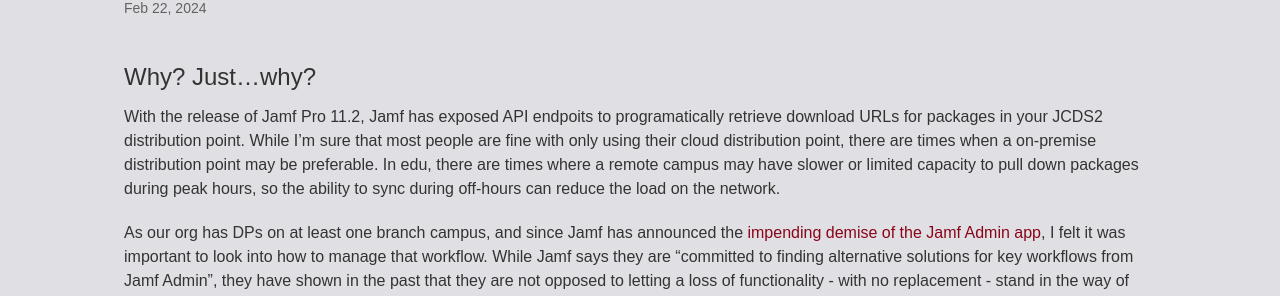
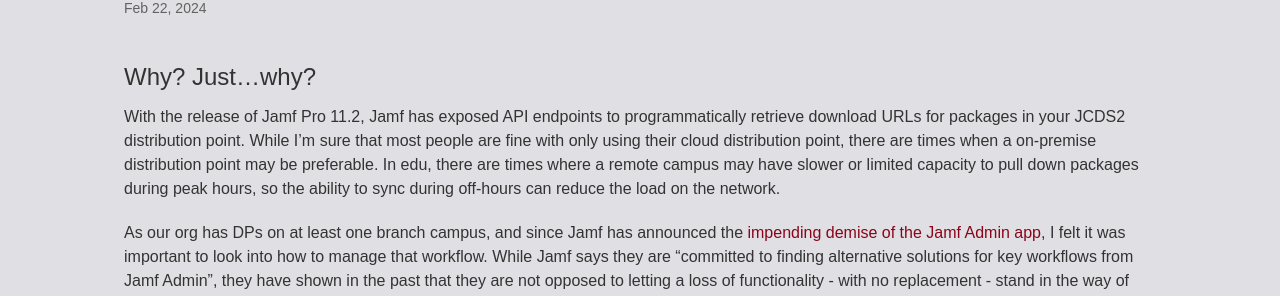
Before and after one commit to lazymacadmin/lazymacadmin.github.io, a Jekyll site: the page built from _posts/2024-02-22-manually-syncing-jcds2-to-on-prem-dp.md, in a window 1280 px wide and 900 px high. Shown: the part 205-501 px from the top of the window. Built offline with Jekyll 4.4.1, drawn with Linux system fonts in a browser that asks for light colours; some web fonts are replaced; comment, search, counter and statistics services are not loaded; some of the changed text lies outside the part shown.

Commit message:
spelling. pssh.

```diff
--- a/_posts/2024-02-22-manually-syncing-jcds2-to-on-prem-dp.md
+++ b/_posts/2024-02-22-manually-syncing-jcds2-to-on-prem-dp.md
@@ -6,7 +6,7 @@ meta: JCDS JCDS2 On-premise Jamf Distribution Point
 ---
 ## Why? Just...why?
 
-With the release of Jamf Pro 11.2, Jamf has exposed API endpoits to programatically retrieve download URLs for packages in your JCDS2 distribution point. While I'm sure that most people are fine with only using their cloud distribution point, there are times when a on-premise distribution point may be preferable. In edu, there are times where a remote campus may have slower or limited capacity to pull down packages during peak hours, so the ability to sync during off-hours can reduce the load on the network.
+With the release of Jamf Pro 11.2, Jamf has exposed API endpoints to programmatically retrieve download URLs for packages in your JCDS2 distribution point. While I'm sure that most people are fine with only using their cloud distribution point, there are times when a on-premise distribution point may be preferable. In edu, there are times where a remote campus may have slower or limited capacity to pull down packages during peak hours, so the ability to sync during off-hours can reduce the load on the network.
 
 As our org has DPs on at least one branch campus, and since Jamf has announced the [impending demise of the Jamf Admin app](https://learn.jamf.com/bundle/jamf-pro-release-notes-current/page/Deprecations_and_Removals.html), I felt it was important to look into how to manage that workflow. While Jamf says they are "committed to finding alternative solutions for key workflows from Jamf Admin", they have shown in the past that they are not opposed to letting a loss of functionality - with no replacement - stand in the way of their product roadmap. For example, the delay between the [removal of Jamf Remote](https://learn.jamf.com/bundle/jamf-pro-release-notes-10.40.0/page/Deprecations_and_Removals.html) and the [introduction of Remote Assist](https://learn.jamf.com/bundle/jamf-pro-release-notes-11.1.0/page/New_Features_and_Enhancements.html) functionality was approximately 18 months, and the ability to install a package on demand still hasn't been replaced.
 
```
Also changed, not shown: other parts of _posts/2024-02-22-manually-syncing-jcds2-to-on-prem-dp.md (+1 -1 lines).
